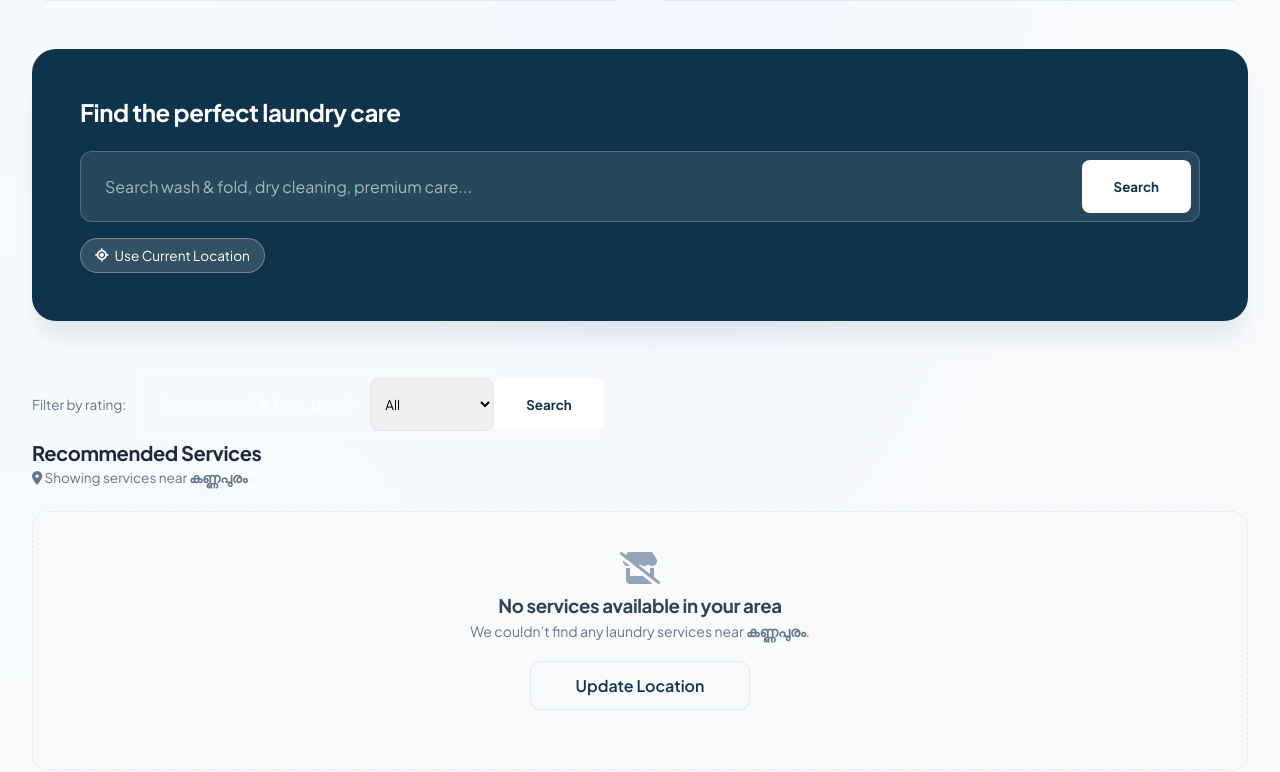
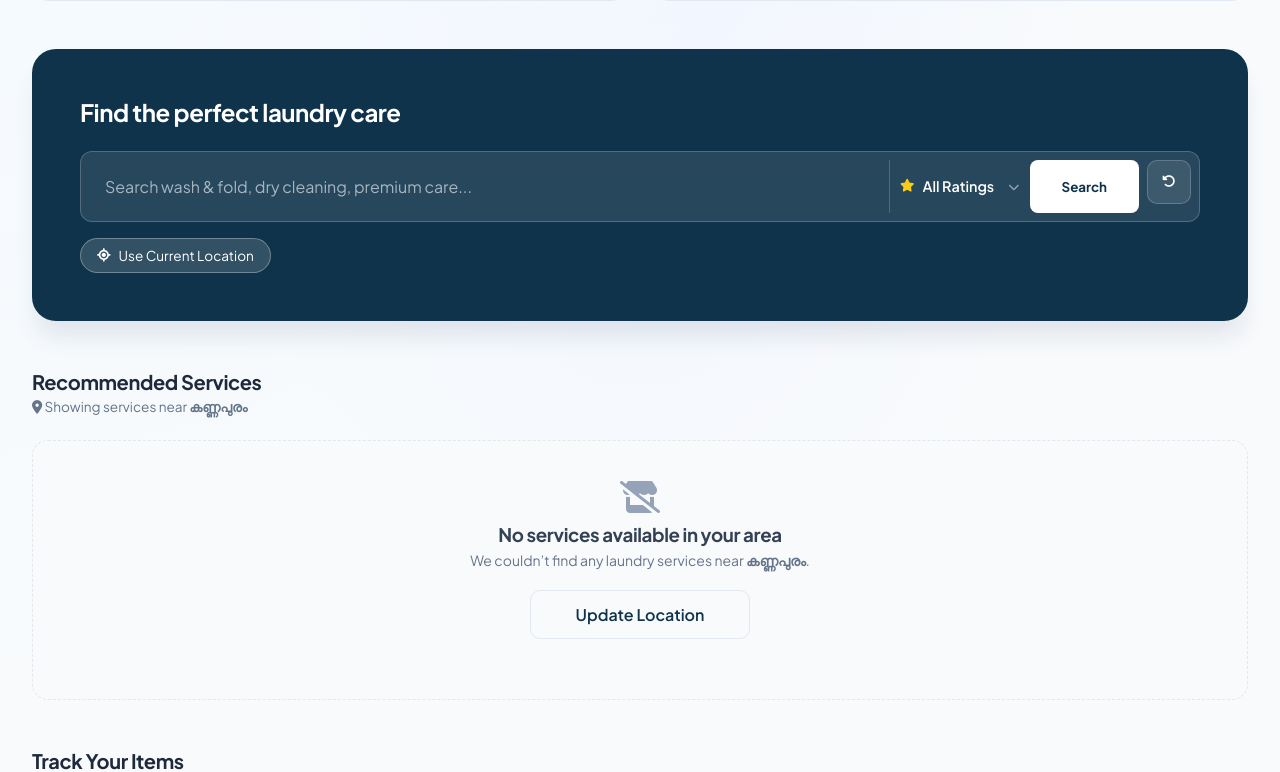
Before and after one commit to arathyrajeesh/laundry-shop-django, a Django app: page /dashboard/ in a window 1280 px wide. Shown: the part 212-984 px from the top of the page. Run offline with Django 5.2, Linux system fonts and the light colour scheme; a user stored in the database is signed in; data comes from the database, SQL or seed files in the repository; both versions use the stored data as it was after the commit; parts of the project's set-up code (start-up, migrations or seed data) failed here and were passed over.

Commit message:
add rating

```diff
--- a/shop/templates/user_dashboard.html
+++ b/shop/templates/user_dashboard.html
@@ -530,7 +530,148 @@
     from { transform: scale(0.9); opacity: 0; }
     to { transform: scale(1); opacity: 1; }
 }
+/* Styling for the unified search and filter */
+/* Fix for the unified search and filter */
+.filter-group {
+    display: flex;
+    position: relative; /* Needed for absolute positioning of arrow */
+    align-items: center;
+    border-left: 1px solid rgba(255, 255, 255, 0.2); /* Separator line */
+    padding-right: 10px;
+}
 
+.modern-select {
+    background: transparent;
+    border: none;
+    color: white;
+    padding-right: 25px !important;
+    outline: none;
+    font-size: 0.9rem;
+    cursor: pointer;
+    font-weight: 600;
+    appearance: none; /* Removes default browser arrow */
+    -webkit-appearance: none;
+}
+
+/* Ensure dropdown options are readable */
+.modern-select option {
+    background-color: var(--primary);
+    color: white;
+}
+
+/* Responsive fix for mobile */
+@media (max-width: 768px) {
+    .filter-group {
+        border-left: none;
+        border-top: 1px solid rgba(255, 255, 255, 0.1);
+        width: 100%;
+        padding: 10px;
+        justify-content: center;
+    }
+}
+
+.location-chip {
+    background: rgba(255,255,255,0.15);
+    color: #fff;
+    border: 1px solid rgba(255,255,255,0.3);
+    padding: 8px 16px;
+    border-radius: 999px;
+    font-size: 0.85rem;
+    cursor: pointer;
+    display: inline-flex;
+    align-items: center;
+    gap: 8px;
+    transition: background 0.3s;
+}
+
+.location-chip:hover {
+    background: rgba(255,255,255,0.25);
+}
+
+/* Mobile Responsiveness for Search Form */
+@media (max-width: 768px) {
+    .modern-search-bar {
+        flex-direction: column;
+    }
+    .filter-group {
+        border-left: none;
+        border-top: 1px solid rgba(255, 255, 255, 0.2);
+        padding: 10px 0;
+    }
+    .modern-select {
+        width: 100%;
+    }
+}
+/* Container for the search and reset buttons */
+.search-actions {
+    display: flex;
+    align-items: center;
+    gap: 8px;
+    padding-right: 5px;
+}
+
+/* Custom Select Wrapper for Arrow Positioning */
+.select-wrapper {
+    position: relative;
+    display: flex;
+    align-items: center;
+}
+
+.star-icon {
+    color: #facc15;
+    font-size: 0.8rem;
+    margin-left: 10px;
+}
+
+.custom-arrow {
+    position: absolute;
+    right: 10px;
+    font-size: 0.7rem;
+    color: rgba(255, 255, 255, 0.5);
+    pointer-events: none; /* Allows clicks to pass through to the select box */
+}
+
+.modern-select {
+    background: transparent;
+    border: none;
+    color: white;
+    padding: 0.5rem 1.5rem 0.5rem 0.5rem; /* Extra right padding for arrow */
+    outline: none;
+    font-size: 0.9rem;
+    cursor: pointer;
+    font-weight: 600;
+    appearance: none;
+    -webkit-appearance: none;
+}
+
+/* Reset Button Style */
+.reset-btn {
+    background: rgba(255, 255, 255, 0.1);
+    border: 1px solid rgba(255, 255, 255, 0.2);
+    color: white;
+    width: 44px;
+    height: 44px;
+    border-radius: 10px;
+    display: flex;
+    align-items: center;
+    justify-content: center;
+    cursor: pointer;
+    margin-left: 8px;
+    transition: all 0.3s;
+}
+
+.reset-btn:hover {
+    background: #ef4444; /* Turns red on hover to indicate 'clear' */
+    border-color: #ef4444;
+}
+
+@media (max-width: 768px) {
+    .search-actions {
+        width: 100%;
+        margin-top: 10px;
+    }
+    .search-btn-alt { flex: 1; }
+}
     </style>
 </head>
 <body>
@@ -582,65 +723,41 @@
 
         <div class="search-wrapper">
             <h2>Find the perfect laundry care</h2>
-            <form method="GET" class="modern-search-bar">
+
+            <form method="GET" class="modern-search-bar" id="searchForm">
                 {% csrf_token %}
-                <input type="text" name="search" value="{{ search_query }}" placeholder="Search wash & fold, dry cleaning, premium care...">
+                <input type="text" name="search" id="searchInput" value="{{ search_query }}"
+                    placeholder="Search wash & fold, dry cleaning, premium care...">
+
+                <div class="filter-group">
+                    <i class="fas fa-star" style="color: #facc15; font-size: 0.8rem; margin-left: 10px;"></i>
+                    <select name="rating" id="ratingSelect" class="modern-select">
+                        <option value="">All Ratings</option>
+                        <option value="4" {% if rating_filter == "4" %}selected{% endif %}>4 & above</option>
+                        <option value="3" {% if rating_filter == "3" %}selected{% endif %}>3 & above</option>
+                        <option value="2" {% if rating_filter == "2" %}selected{% endif %}>2 & above</option>
+                    </select>
+                    <i class="fas fa-chevron-down custom-arrow"></i>
+                </div>
+
                 <button type="submit" class="search-btn-alt">Search</button>
+                <button type="button" onclick="resetFilters()" class="reset-btn" title="Clear Filters">
+                    <i class="fas fa-undo-alt"></i>
+                </button>
             </form>
-            <div style="margin-top: 16px; display: flex; align-items: center; gap: 12px;">
-                    <button
-                        id="useLiveLocationBtn"
-                        onclick="useCurrentLocation()"
-                        style="
-                            background: rgba(255,255,255,0.15);
-                            color: #fff;
-                            border: 1px solid rgba(255,255,255,0.3);
-                            padding: 8px 14px;
-                            border-radius: 999px;
-                            font-size: 0.85rem;
-                            cursor: pointer;
-                            display: inline-flex;
-                            align-items: center;
-                            gap: 6px;
-                        "
-                    >
+            <div style="margin-top: 16px; display: flex; align-items: center; gap: 12px; flex-wrap: wrap;">
+                <button id="useLiveLocationBtn" onclick="useCurrentLocation()" class="location-chip">
                     <i class="fas fa-location-crosshairs"></i>
                     Use Current Location
                 </button>
 
-                <span id="liveLocationStatus"
-                    style="font-size: 0.8rem; color: rgba(255,255,255,0.8);">
-                </span>
-            </div>
                 {% if request.user.profile.location_updated_at %}
                     <div class="location-updated">
                         <i class="fas fa-clock"></i>
-                    Location updated at {{ request.user.profile.location_updated_at|date:"d M Y, h:i A" }}
+                        Updated {{ request.user.profile.location_updated_at|timesince }} ago
                     </div>
                 {% endif %}
             </div>
-        <div style="margin-top:10px; display:flex; gap:10px; align-items:center;">
-            <label style="font-size:0.85rem; color:#64748b;">
-                Filter by rating:
-            </label>
-
-            <form method="GET" class="modern-search-bar">
-                <input type="text" name="search" value="{{ search_query }}"
-                    placeholder="Search wash & fold, dry cleaning, premium care...">
-
-                <select name="rating"
-                    style="padding:6px 10px;border-radius:8px;border:1px solid #e2e8f0;">
-                    <option value="">All</option>
-                    <option value="4" {% if rating_filter == "4" %}selected{% endif %}>
-                        ⭐ 4 & above
-                    </option>
-                    <option value="3" {% if rating_filter == "3" %}selected{% endif %}>
-                        ⭐ 3 & above
-                    </option>
-                </select>
-
-                <button type="submit" class="search-btn-alt">Search</button>
-            </form>
         </div>
 
         <div class="section-header">
@@ -764,8 +881,7 @@
                                 <span class="status-pill status-completed">Completed</span>
 
                                 {% if not cloth.already_rated %}
-                                    <button class="reminder-btn"
-                                            onclick="openRatingModal({{ cloth.shop_id }})">
+                                    <button class="reminder-btn" onclick="openRatingModal({{ cloth.shop_id }})">
                                         ⭐ Rate Order
                                     </button>
                                 {% else %}
@@ -1226,7 +1342,14 @@
                 alert("Error submitting rating");
             });
         }
+        function resetFilters() {
+            // Clear inputs
+            document.getElementById('searchInput').value = '';
+            document.getElementById('ratingSelect').selectedIndex = 0;
 
+            // Submit the form to refresh the page with no parameters
+            window.location.href = window.location.pathname;
+        }
     </script>
 </body>
 </html>
--- a/shop/views.py
+++ b/shop/views.py
@@ -236,10 +236,10 @@ def get_cloth_status(user):
 
     result = []
     for order in orders:
-        already_rated = ShopRating.objects.filter(
-            user=user,
-            shop=order.shop
-        ).exists()
+        # 🚩 CRITICAL: Check if this SPECIFIC order has been rated
+        # If your ShopRating model links to 'shop', it checks if the user has EVER rated the shop.
+        # It is better to check if they rated the specific order if your model supports it.
+        already_rated = ShopRating.objects.filter(user=user, shop=order.shop).exists()
 
         result.append({
             'order_id': order.id,
@@ -248,11 +248,9 @@ def get_cloth_status(user):
             'delivery_date': order.delivery_date or order.predicted_delivery,
             'shop_name': order.shop.name,
             'shop_id': order.shop.id,
-            'already_rated': already_rated,   # ✅ important
+            'already_rated': already_rated,
         })
-
     return result
-
 
 
 # --- Notification Helper Functions ---
@@ -619,24 +617,24 @@ def user_dashboard(request):
             )
         )
 
-        if rating_filter:
-            services_nearby = services_nearby.filter(
-                avg_rating__gte=float(rating_filter)
-            )
-
-        services_nearby = services_nearby[:10]
-
-        nearby_shops_qs = (
-            LaundryShop.objects
-            .filter(
-                is_approved=True,
-                branches__city__iexact=user_city
-            )
-            .distinct()
-        )
-
-        shops_nearby = nearby_shops_qs[:10]
-        nearby_shop_count = nearby_shops_qs.count()
+    if rating_filter:
+        services_nearby = services_nearby.filter(
+            avg_rating__gte=float(rating_filter)
+        )
+
+    services_nearby = services_nearby[:10]
+
+    nearby_shops_qs = (
+        LaundryShop.objects
+        .filter(
+            is_approved=True,
+            branches__city__iexact=user_city
+        )
+        .distinct()
+    )
+
+    shops_nearby = nearby_shops_qs[:10]
+    nearby_shop_count = nearby_shops_qs.count()
 
     # ===============================
     # NOTIFICATIONS
@@ -3033,25 +3031,27 @@ from django.shortcuts import get_object_or_404
 def rate_shop(request, shop_id):
     try:
         data = json.loads(request.body.decode("utf-8"))
-        rating = int(data.get("rating"))
-        comment = data.get("comment", "").strip()
-
-        if rating < 1 or rating > 5:
+        rating_value = int(data.get("rating"))
+        comment_text = data.get("comment", "").strip()
+
+        if not (1 <= rating_value <= 5):
             return JsonResponse({"success": False, "message": "Invalid rating"}, status=400)
 
         shop = get_object_or_404(LaundryShop, id=shop_id)
 
-        # ✅ SAVE RATING (example)
+        # ✅ Use update_or_create to allow users to update their review
+        # instead of creating multiple entries for the same shop
         ShopRating.objects.update_or_create(
             user=request.user,
             shop=shop,
             defaults={
-                "rating": rating,
-                "comment": comment
+                "rating": rating_value,
+                "comment": comment_text
             }
         )
 
         return JsonResponse({"success": True})
+    # ... rest of your error handling ...
 
     except json.JSONDecodeError:
         return JsonResponse(
```
Also changed, not shown: db.sqlite3. Lines whose indentation alone changed are shown as unchanged.
